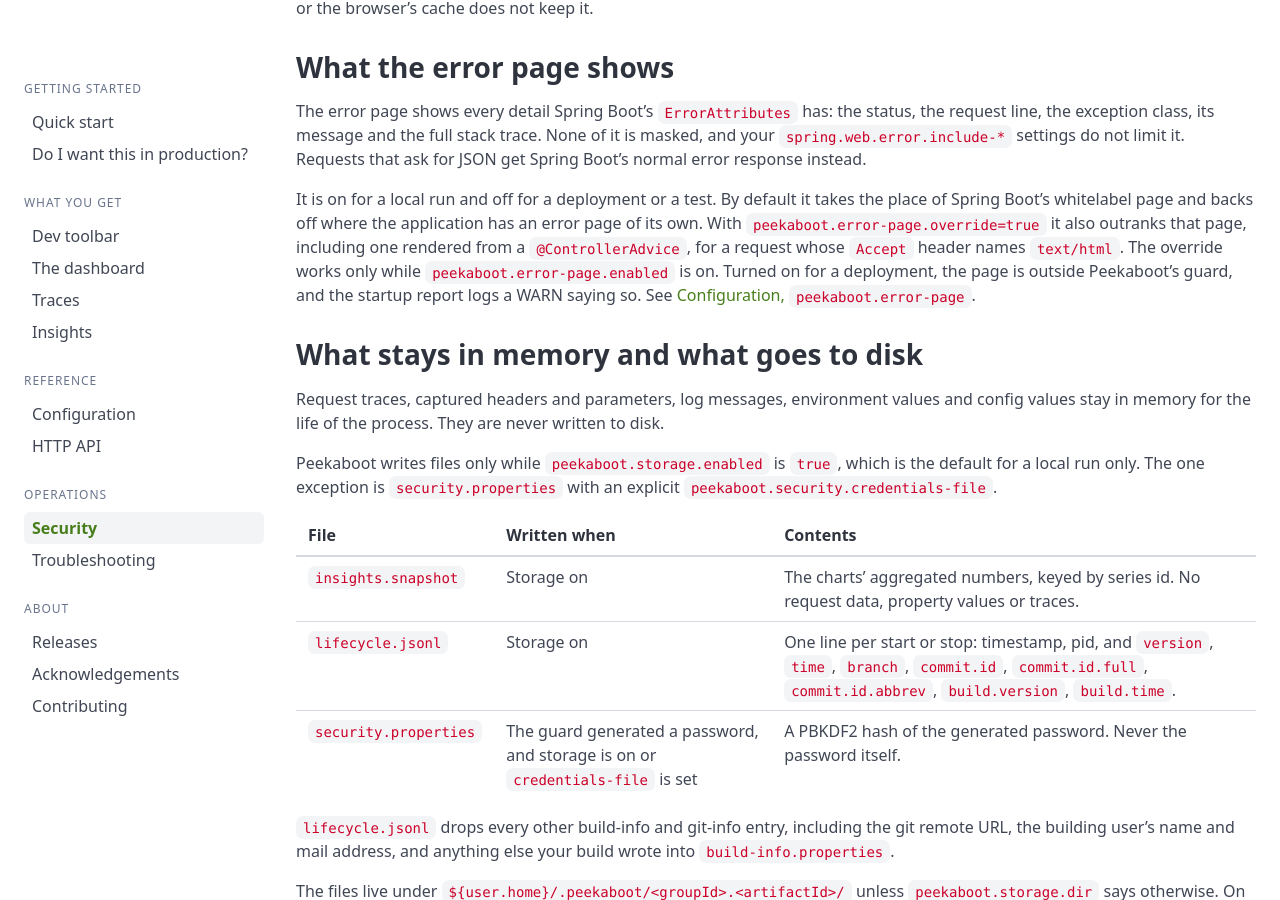
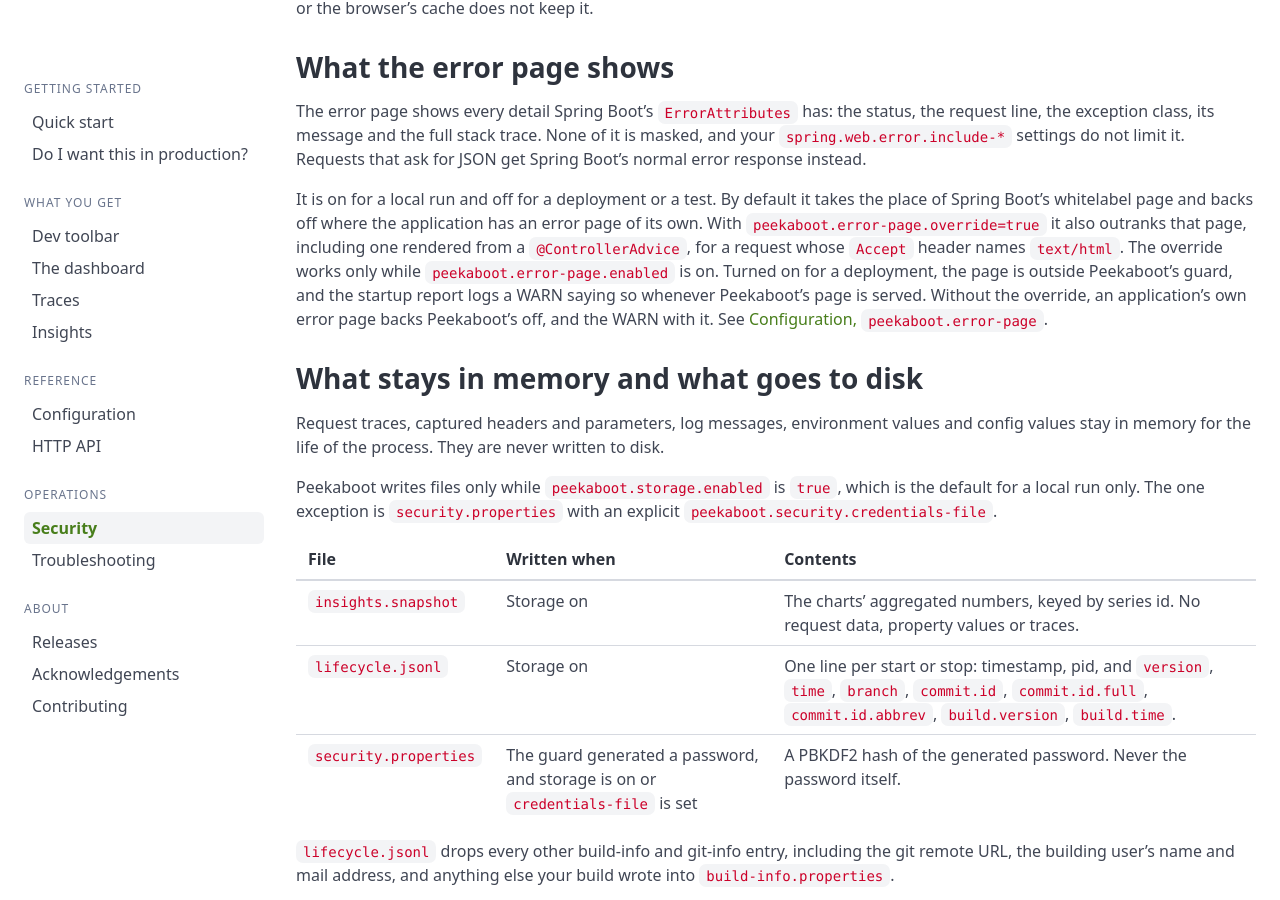
Before and after one commit to peekaboot-org/peekaboot-org.github.io, a Jekyll site: the page built from docs/security.md, in a window 1280 px wide and 900 px high, scrolled down 3102 px. Built offline with Jekyll 4.4.1, drawn with Linux system fonts in a browser that asks for light colours; some of the changed text lies outside the part shown.

Commit message:
docs: match the servlet-path and warning changes

```diff
--- a/docs/security.md
+++ b/docs/security.md
@@ -99,7 +99,9 @@
 With `peekaboot.error-page.override=true` it also outranks that page, including one rendered
 from a `@ControllerAdvice`, for a request whose `Accept` header names `text/html`. The override
 works only while `peekaboot.error-page.enabled` is on. Turned on for a deployment, the page is
-outside Peekaboot's guard, and the startup report logs a WARN saying so. See
+outside Peekaboot's guard, and the startup report logs a WARN saying so whenever Peekaboot's page
+is served. Without the override, an application's own error page backs Peekaboot's off, and the
+WARN with it. See
 [Configuration, `peekaboot.error-page`]({{ '/docs/configuration/' | relative_url }}#peekabooterrorpage).
 
 ## What stays in memory and what goes to disk {#what-peekaboot-writes-to-disk}
@@ -395,11 +397,12 @@
   application.
 - The `Peekaboot Security` block logs at INFO. With the toolbar on it logs at WARN, because the
   toolbar's requests then raise a credential dialog on ordinary pages. With
-  `peekaboot.error-page.enabled=true` on a deployment it also logs at WARN, because the error
-  page serves full stack traces with no guard in front.
+  `peekaboot.error-page.enabled=true` on a deployment it also logs at WARN while Peekaboot's error
+  page is served, because that page serves full stack traces with no guard in front.
 - Failed attempts log at DEBUG.
 - `peekaboot.security.enabled=false` turns the guard off. On a deployment launch Peekaboot then
-  logs a WARN at startup that your own security must authenticate `/peekaboot/**`.
+  logs a WARN at startup that your own security must authenticate `/peekaboot/**`, or the
+  dashboard path under `spring.mvc.servlet.path`, such as `/app/peekaboot/**`.
 
 The guard has one flat credential and no roles. For roles, switch it off and use the
 [`SecurityFilterChain`](#securing-the-dashboard) above.
```
Also changed, not shown: docs/configuration.md (+6 -3 lines), docs/quick-start.md (+2 -2 lines).
